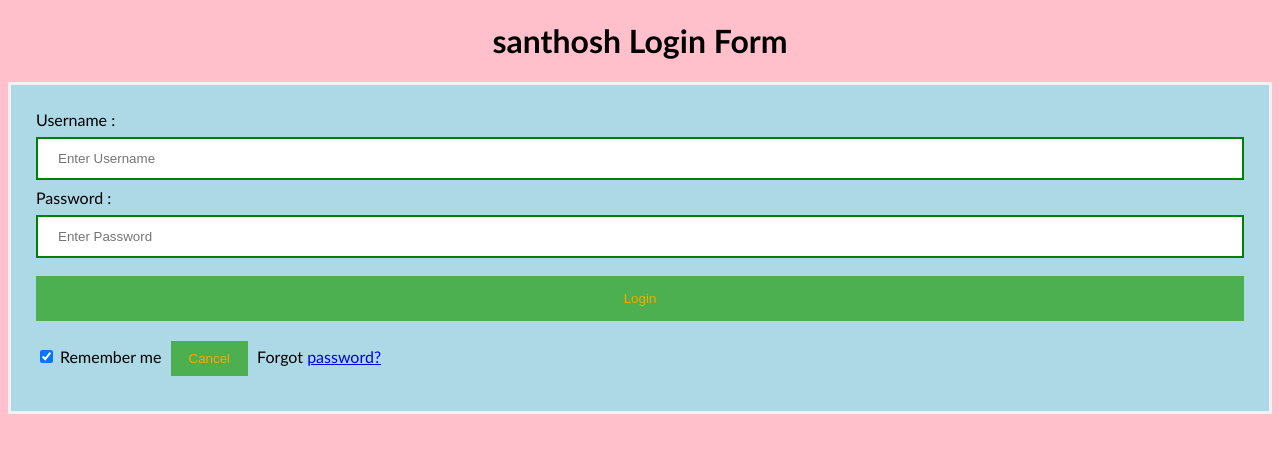
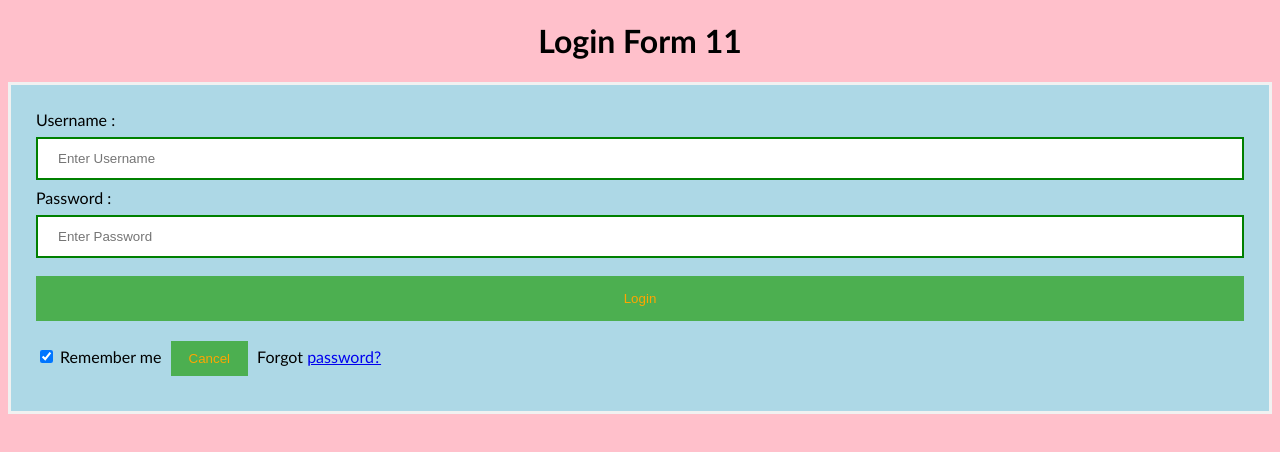
Before and after one commit to arbeesanthu/2023prac, a plain HTML site: page index.html in a window 1280 px wide. Drawn offline with Linux system fonts and the light colour scheme.

Commit message:
login form updated

```diff
--- a/index.html
+++ b/index.html
@@ -45,7 +45,7 @@ button {
 </style>
 </head>
 <body>
-    <center> <h1> santhosh Login Form </h1> </center>
+    <center> <h1> Login Form 11 </h1> </center>
     <form>
         <div class="container">
             <label>Username : </label>
```
